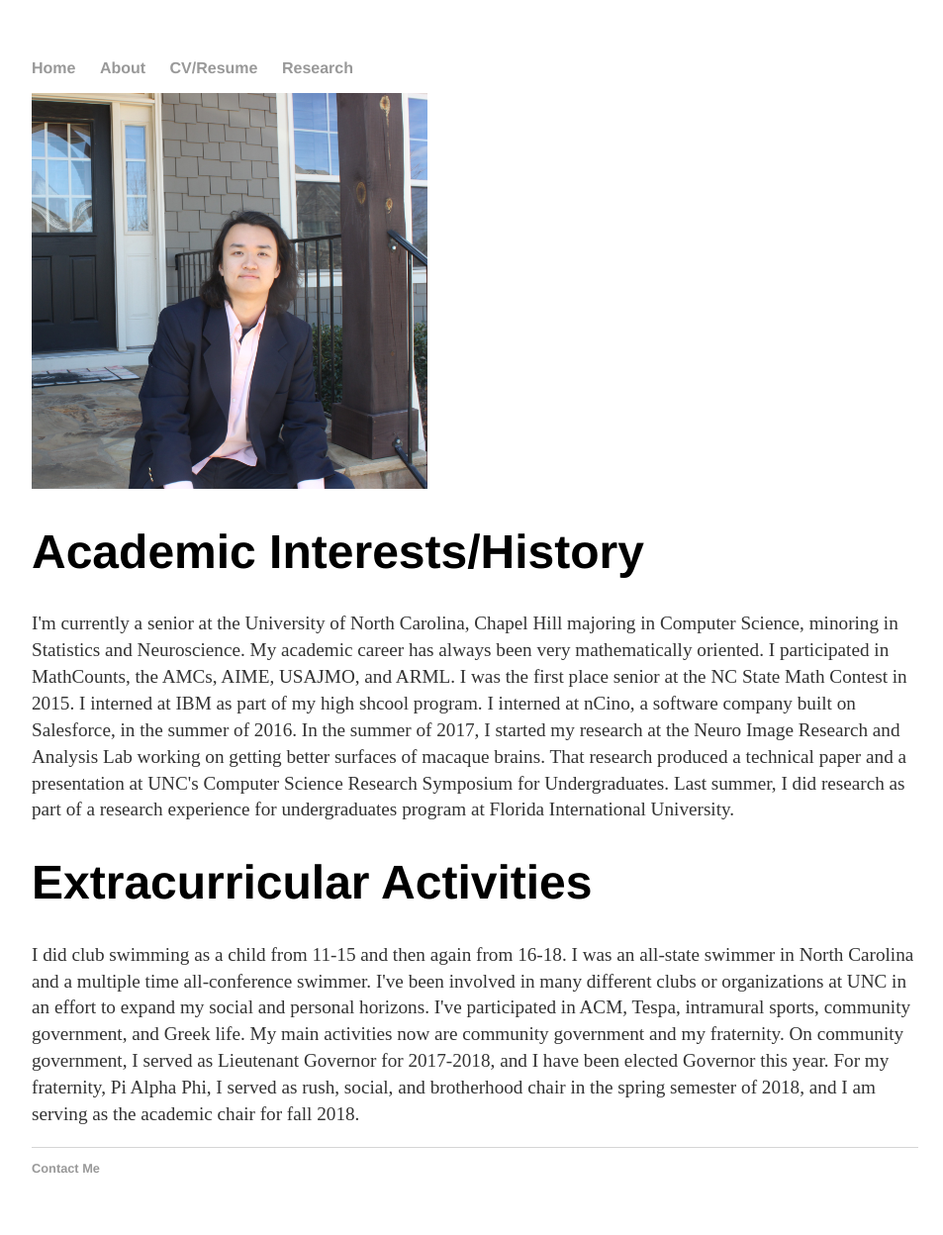
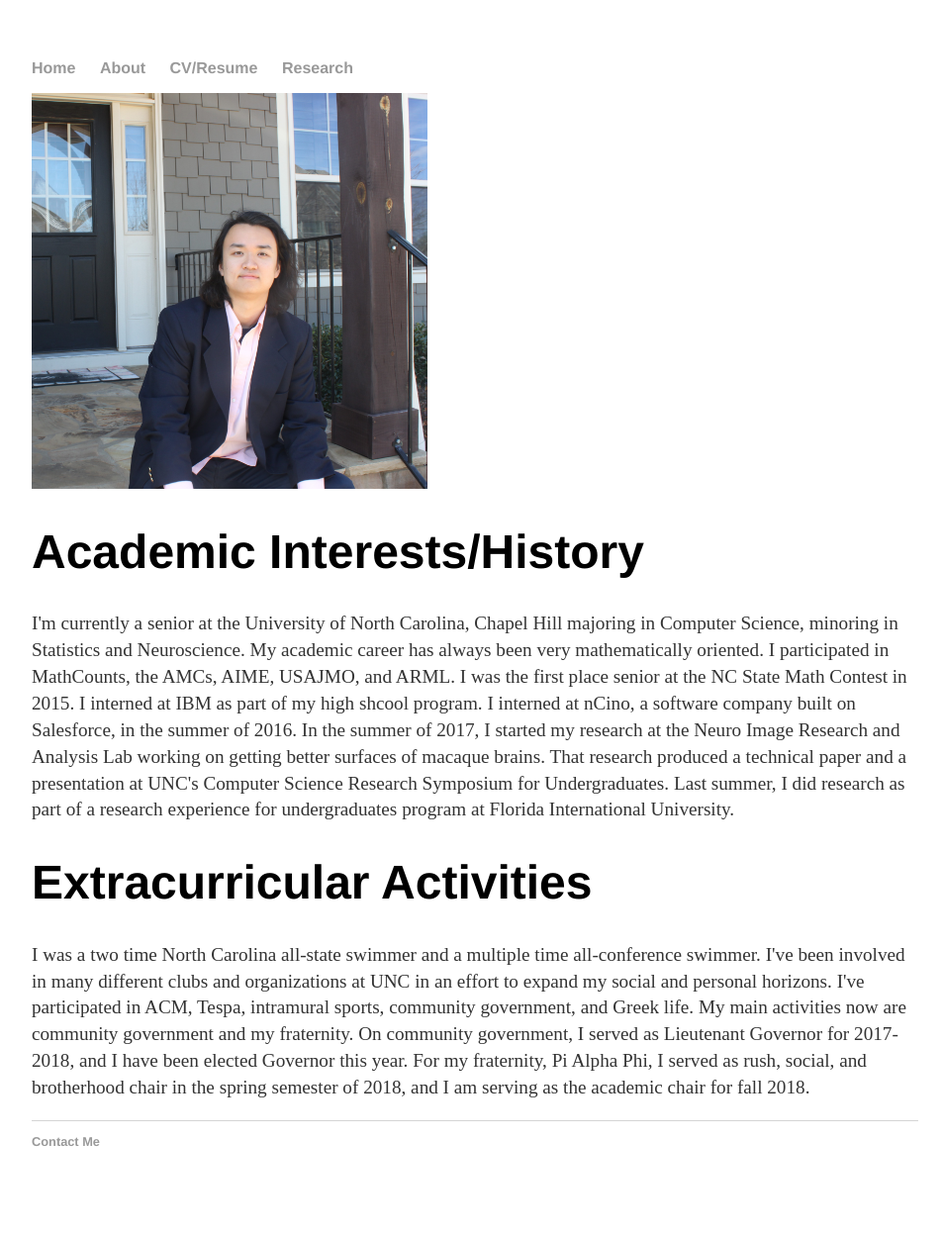
Before and after one commit to ytang07/ytang07.github.io, a Jekyll site: the page built from about/index.html, in a window 1280 px wide. Shown: the whole page at 99% size, without its empty margins (160-1113 px from the left). Built offline with Jekyll 4.4.1, drawn with Linux system fonts in a browser that asks for light colours; after the commit the page ends 1221 px from its top, so only the background shows below that.

Commit message:
clean up

```diff
--- a/about/index.html
+++ b/about/index.html
@@ -10,6 +10,6 @@ title: About Me
 	</p>
 	<h1>Extracurricular Activities</h1>
 	<p>
-		I did club swimming as a child from 11-15 and then again from 16-18. I was an all-state swimmer in North Carolina and a multiple time all-conference swimmer. I've been involved in many different clubs or organizations at UNC in an effort to expand my social and personal horizons. I've participated in ACM, Tespa, intramural sports, community government, and Greek life. My main activities now are community government and my fraternity. On community government, I served as Lieutenant Governor for 2017-2018, and I have been elected Governor this year. For my fraternity, Pi Alpha Phi, I served as rush, social, and brotherhood chair in the spring semester of 2018, and I am serving as the academic chair for fall 2018.
+		I was a two time North Carolina all-state swimmer and a multiple time all-conference swimmer. I've been involved in many different clubs and organizations at UNC in an effort to expand my social and personal horizons. I've participated in ACM, Tespa, intramural sports, community government, and Greek life. My main activities now are community government and my fraternity. On community government, I served as Lieutenant Governor for 2017-2018, and I have been elected Governor this year. For my fraternity, Pi Alpha Phi, I served as rush, social, and brotherhood chair in the spring semester of 2018, and I am serving as the academic chair for fall 2018.
 	</p>
 </div>
```
